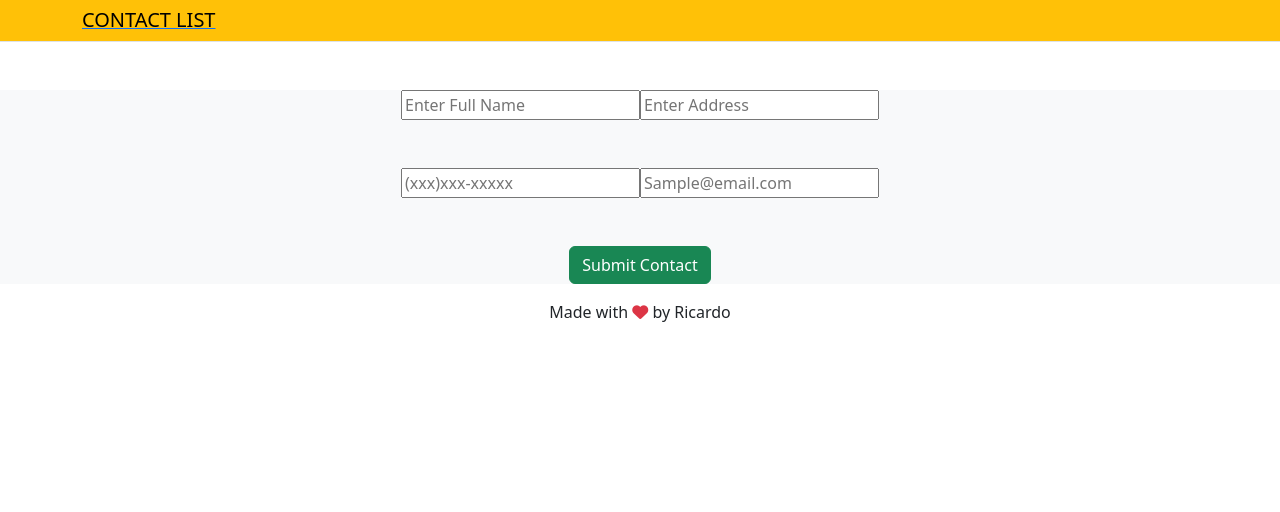
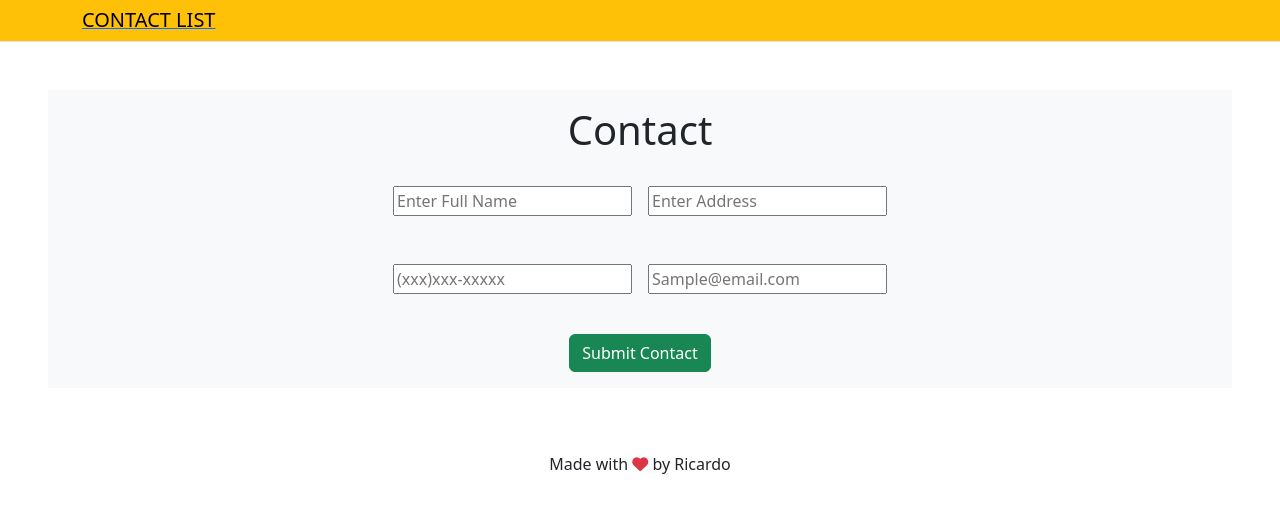
Before and after one commit to 4GeeksAcademy/Contact-List-App-Using-React-Context-RicardoLeidenz, a React (Vite) app: page /contact in a window 1280 px wide. Shown: the top 512 px of the page. Built offline with nearby package versions, Linux system fonts and the light colour scheme; no server answers.

Commit message:
Finished implementing validation

```diff
--- a/src/pages/Contact.jsx
+++ b/src/pages/Contact.jsx
@@ -75,6 +75,9 @@ export const Contact = () => {
 			getContacts(store.baseURL,dispatch);
             navigate("/")
         }
+        else{
+
+        }
     }
 
     useEffect(
@@ -84,36 +87,55 @@ export const Contact = () => {
         },[]
     )
     return (
-        <div className="bg-light text-center mt-5">
-            <div className="text-center m-5">
+        <div className="bg-light text-center m-5">
+            <h1 className="pt-3">Contact</h1>
+            <form class="row needs-validation" novalidate>
+                <div className="p-3">
                     <input
                         type="text"
                         placeholder="Enter Full Name"
                         onChange={e => setName(e.target.value)}
                         value={name}
+                        className="m-2"
+                        required
                     />
                     <input
                         type="text"
                         placeholder="Enter Address"
                         onChange={e => setAddress(e.target.value)}
                         value={address}
+                        className="m-2"
+                        required
                     />
                 </div>
-            <div className="text-center m-5">
+                <div className="p-3">
                     <input
                         type="tel"
                         placeholder="(xxx)xxx-xxxxx"
                         onChange={e => setPhone(e.target.value)}
                         value={phone}
+                        className="m-2"
+                        required
                     />
                     <input
                         type="email"
                         placeholder="Sample@email.com"
                         onChange={e => setEmail(e.target.value)}
                         value={email}
+                        className="m-2"
+                        required
                     />
                 </div>
-                <button type="button" onClick={()=>postContact()} className={ id == "" ? "btn btn-success" : "btn btn-warning"}>{ id == "" ? "Submit Contact" : "Edit Contact"}</button>
+                <div className="p-3">
+                    <button
+                        type="submit"
+                        onClick={()=>postContact()}
+                        className={ id == "" ? "btn btn-success" : "btn btn-warning"}
+                    >
+                        { id == "" ? "Submit Contact" : "Edit Contact"}
+                    </button>
+                </div>
+            </form>
         </div>
     );
 };
```
Lines whose indentation alone changed are shown as unchanged.
